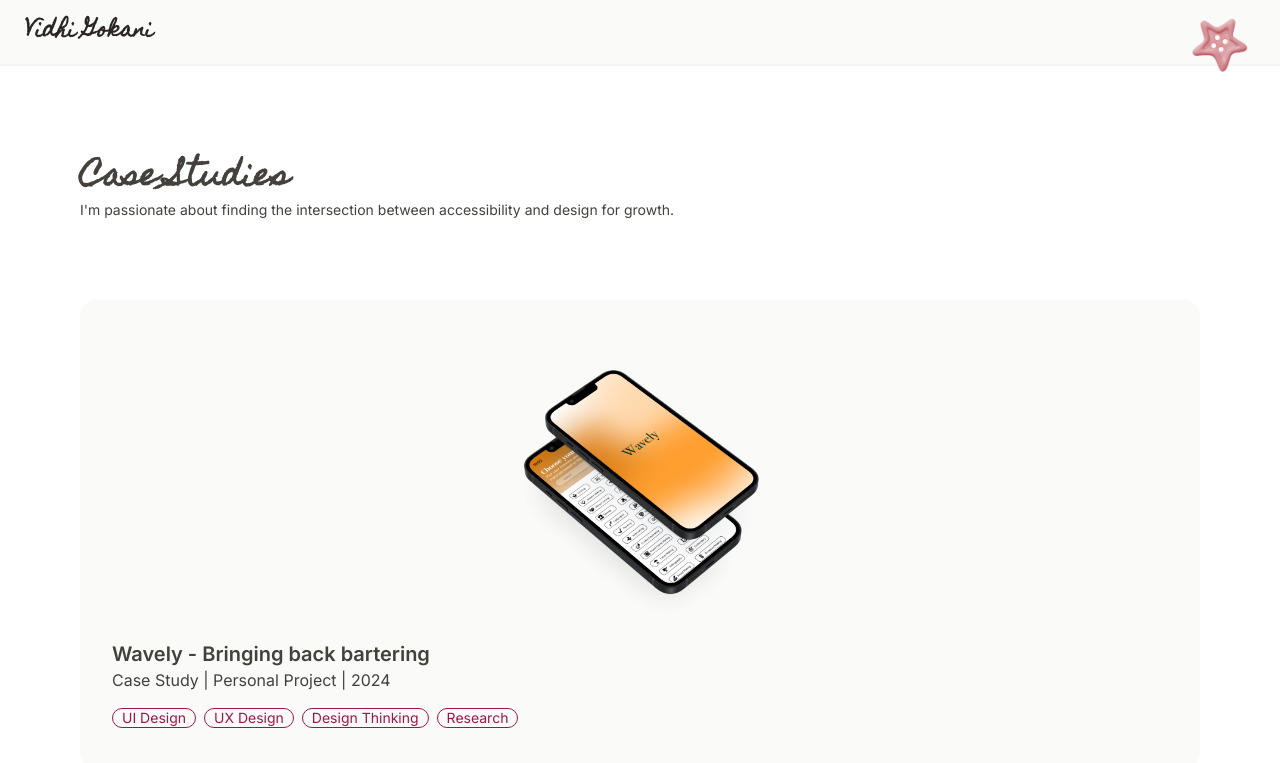
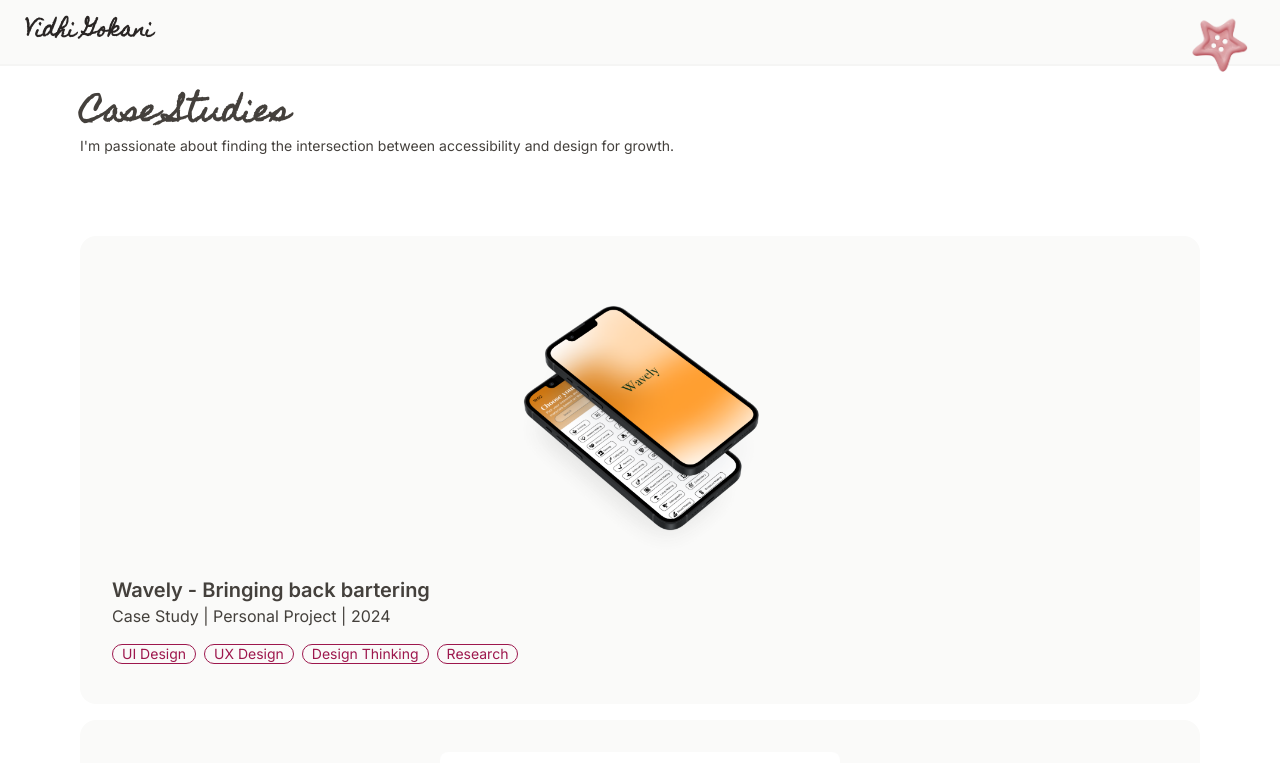
Before and after one commit to v1dh1/vidhi, a Next.js app: page /design in a window 1280 px wide. Shown: the top 763 px of the page. Built offline with nearby package versions, Linux system fonts and the light colour scheme; a web font is replaced by a local one.

Commit message:
fixed spacing

```diff
--- a/app/design/page.jsx
+++ b/app/design/page.jsx
@@ -13,7 +13,7 @@ const Design = () => {
 
 <div>
       {/* Small screens - LefthomeSmall as a top navbar */}
-      <div className="pt-16">
+      <div className="">
         <LefthomeSmall />
         <main className="bg-white p-4 overflow-y-auto">
           <Projects />
```
